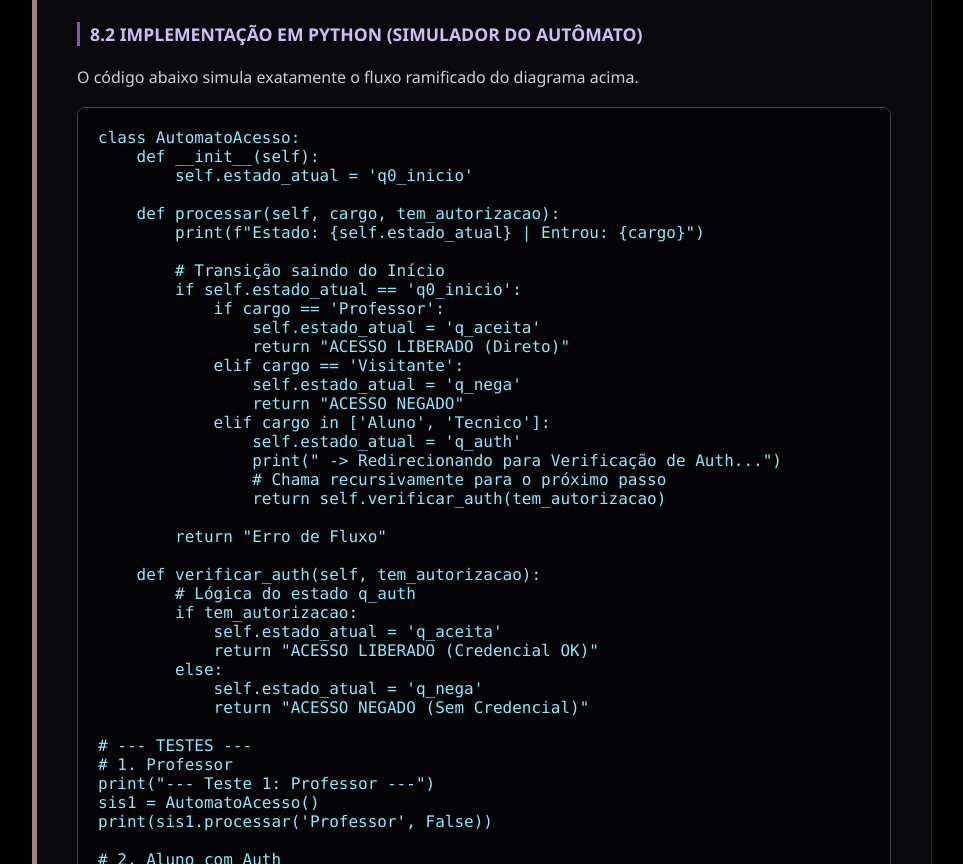
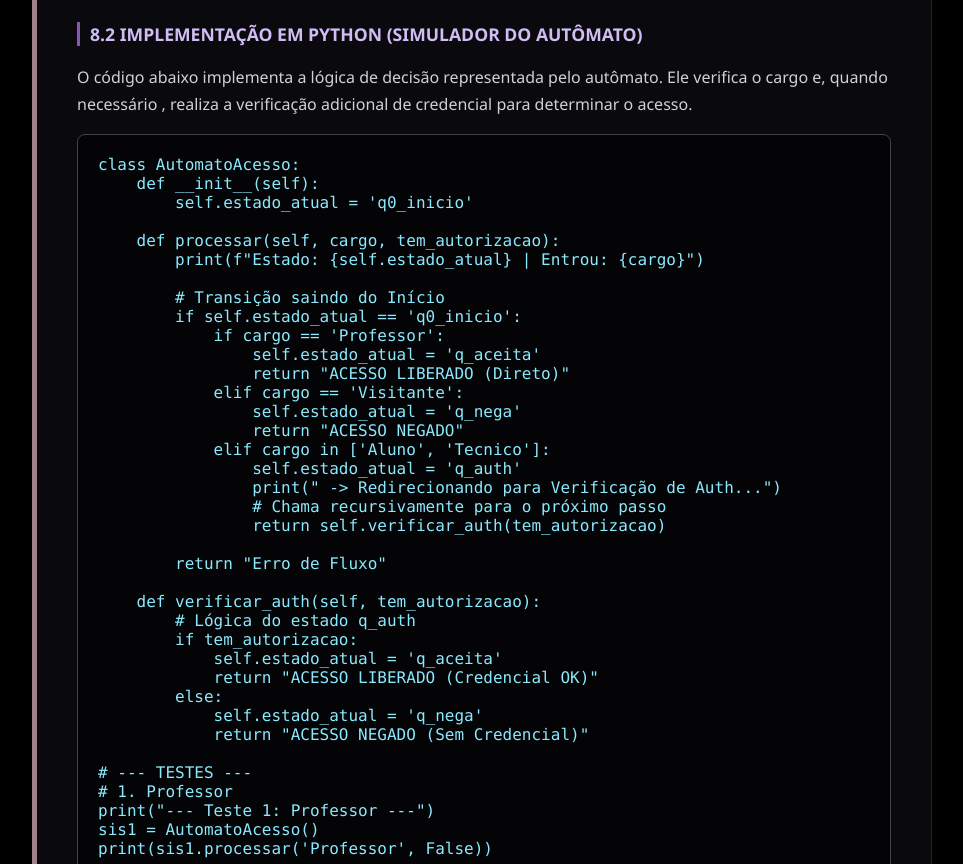
Before and after one commit to BrennoFV/logica-controle-de-acesso, a plain HTML site: page index.html in a window 1280 px wide. Shown: the part 5927-6791 px from the top of the page, without its empty margins (158-1121 px from the left). Drawn offline with Linux system fonts and the light colour scheme.

Commit message:
Fix HTML formatting and structure

```diff
--- a/index.html
+++ b/index.html
@@ -221,7 +221,8 @@ Conclusão: O acesso é Negado (~L).
             </div>
 
             <h3>8.2 Implementação em Python (Simulador do Autômato)</h3>
-            <p>O código abaixo simula exatamente o fluxo ramificado do diagrama acima.</p>
+            <p>O código abaixo implementa a lógica de decisão representada pelo autômato. Ele verifica o cargo e, quando necessário
+                , realiza a verificação adicional de credencial para determinar o acesso.</p>
 <pre><code>class AutomatoAcesso:
     def __init__(self):
         self.estado_atual = 'q0_inicio'
@@ -291,4 +292,5 @@ print(sis3.processar('Aluno', False))
     <!-- Script JS -->
     <script type="module" src="script.js"></script>
 </body>
+
 </html>
```
